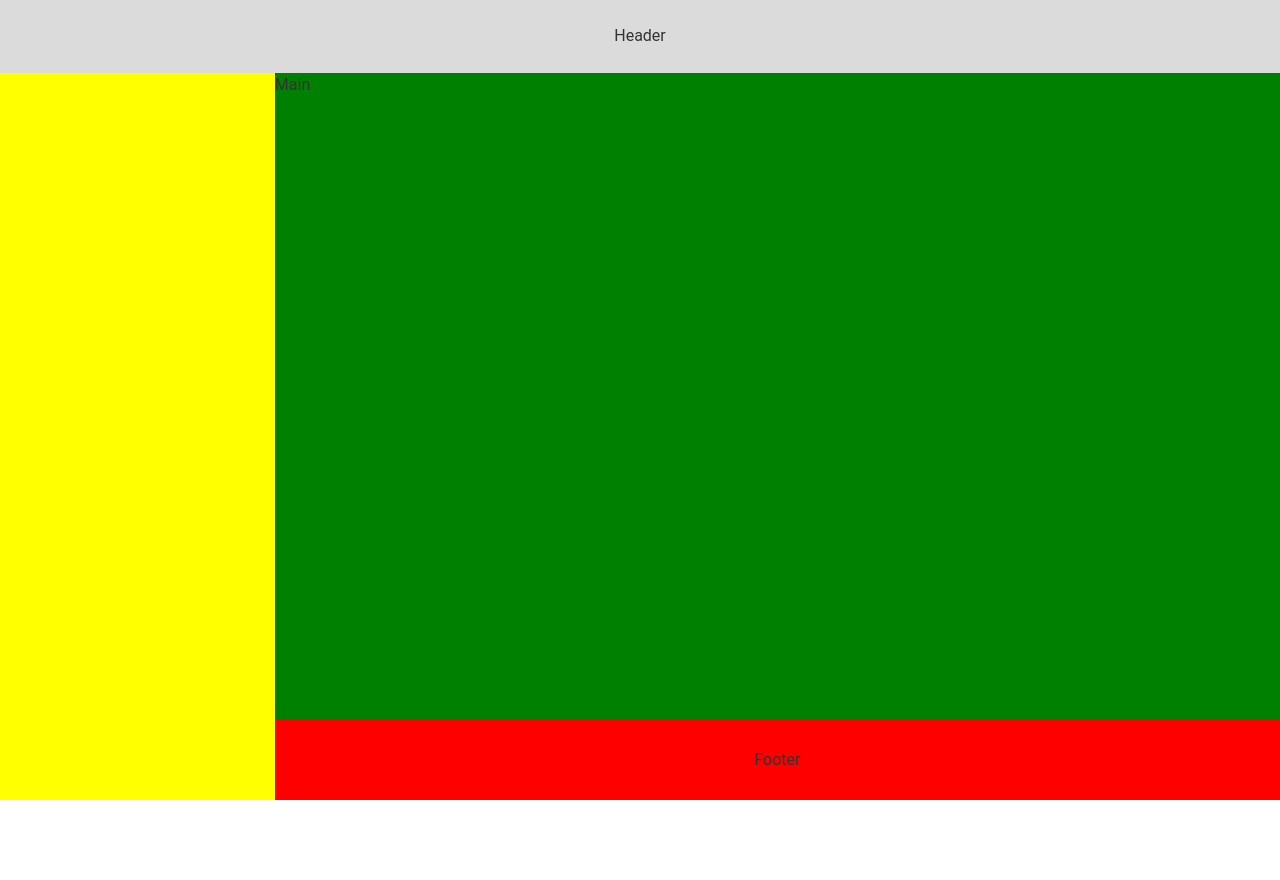
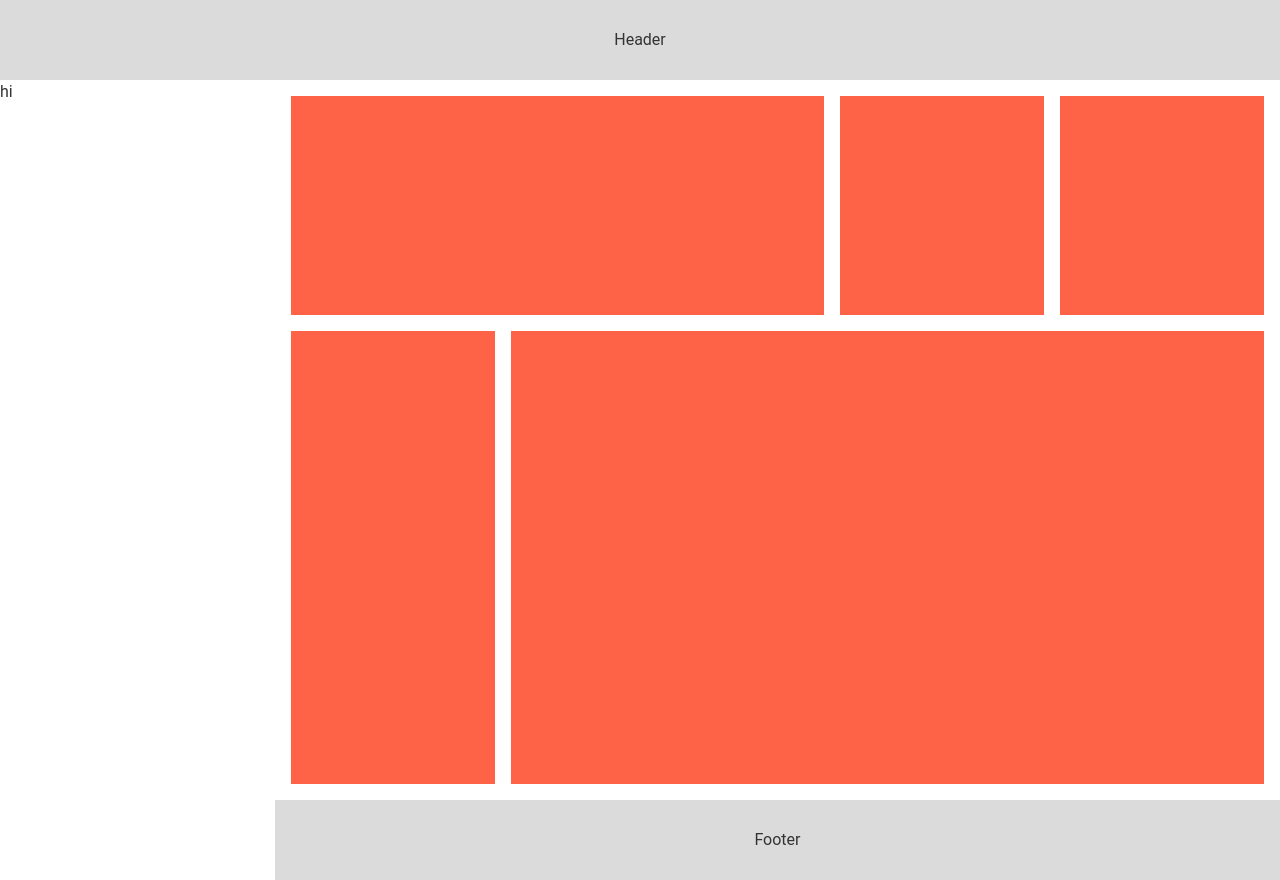
Before and after one commit to devmanlabs/frontend, a Next.js app: page / in a window 1280 px wide. Before the commit the page ends 800 px from the top, so only its background shows below. Built offline with nearby package versions, Linux system fonts and the light colour scheme.

Commit message:
Grid layout added

```diff
--- a/src/pages/index.tsx
+++ b/src/pages/index.tsx
@@ -1,25 +1,57 @@
-import { Box, Flex, Grid, Stack } from '@chakra-ui/react';
+import { Box, Flex, Grid, GridItem, Stack, Text } from '@chakra-ui/react';
 
 const Home = () => {
   return (
-    <Stack height="100vh" spacing={0}>
+    <Stack minH="100vh" spacing={0}>
       <Grid placeItems="center" as="nav" height="80px" bg="gray.100">
         Header
       </Grid>
-      <Flex h="100vh" w="100%">
+      <Flex minH="100vh" w="100%">
         <Stack
           h="100%"
-          as="aside"
-          w="350px
-        "
-          color="black"
-          bg="yellow"
-        ></Stack>
+          w="350px"
+          boxShadow="2xl"
+          display={{ base: 'none', md: 'flex' }}
+        >
+          <Text>hi</Text>
+        </Stack>
         <Stack w="100%" spacing={0}>
-          <Box width="full" flex="1" bg="green">
-            Main
-          </Box>
-          <Grid placeItems="center" as="nav" height="80px" bg="red">
+          <Grid
+            padding="4"
+            templateRows={{ sm: 'repeat(8, 1fr)', lg: 'repeat(3, 1fr)' }}
+            templateColumns={{ sm: 'repeat(8, 1fr)', lg: 'repeat(9, 1fr)' }}
+            width="full"
+            flex="1"
+            gap="4"
+          >
+            <GridItem
+              colSpan={{ sm: 8, lg: 5 }}
+              rowSpan={{ sm: 2, lg: 1 }}
+              bg="tomato"
+            />
+            <GridItem
+              colSpan={{ sm: 4, lg: 2 }}
+              rowSpan={{ sm: 2, lg: 1 }}
+              bg="tomato"
+            />
+            <GridItem
+              colSpan={{ sm: 4, lg: 2 }}
+              rowSpan={{ sm: 2, lg: 1 }}
+              bg="tomato"
+            />
+
+            <GridItem
+              colSpan={{ sm: 3, lg: 2 }}
+              rowSpan={{ sm: 4, lg: 2 }}
+              bg="tomato"
+            />
+            <GridItem
+              colSpan={{ sm: 5, lg: 7 }}
+              rowSpan={{ sm: 4, lg: 2 }}
+              bg="tomato"
+            />
+          </Grid>
+          <Grid placeItems="center" as="nav" height="80px" bg="gray.100">
             Footer
           </Grid>
         </Stack>
```
